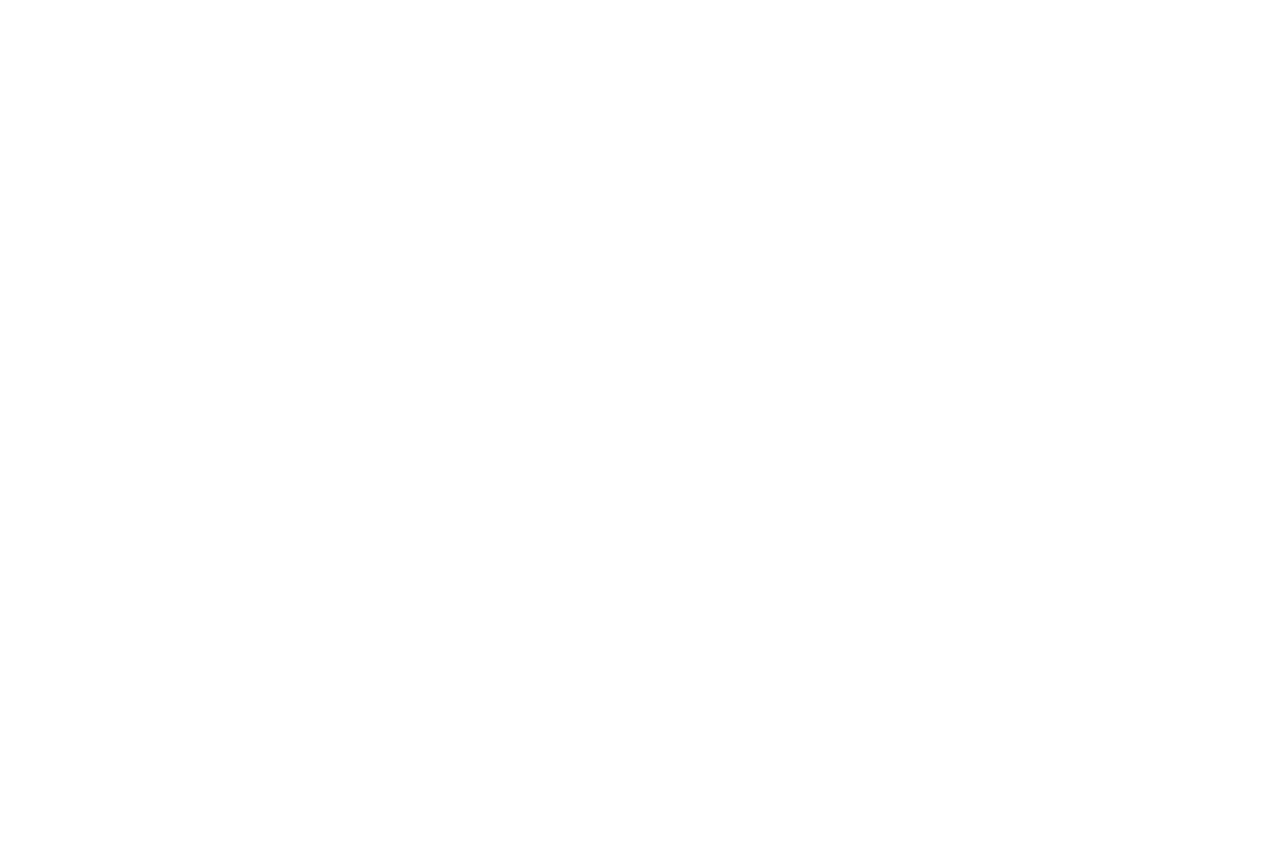
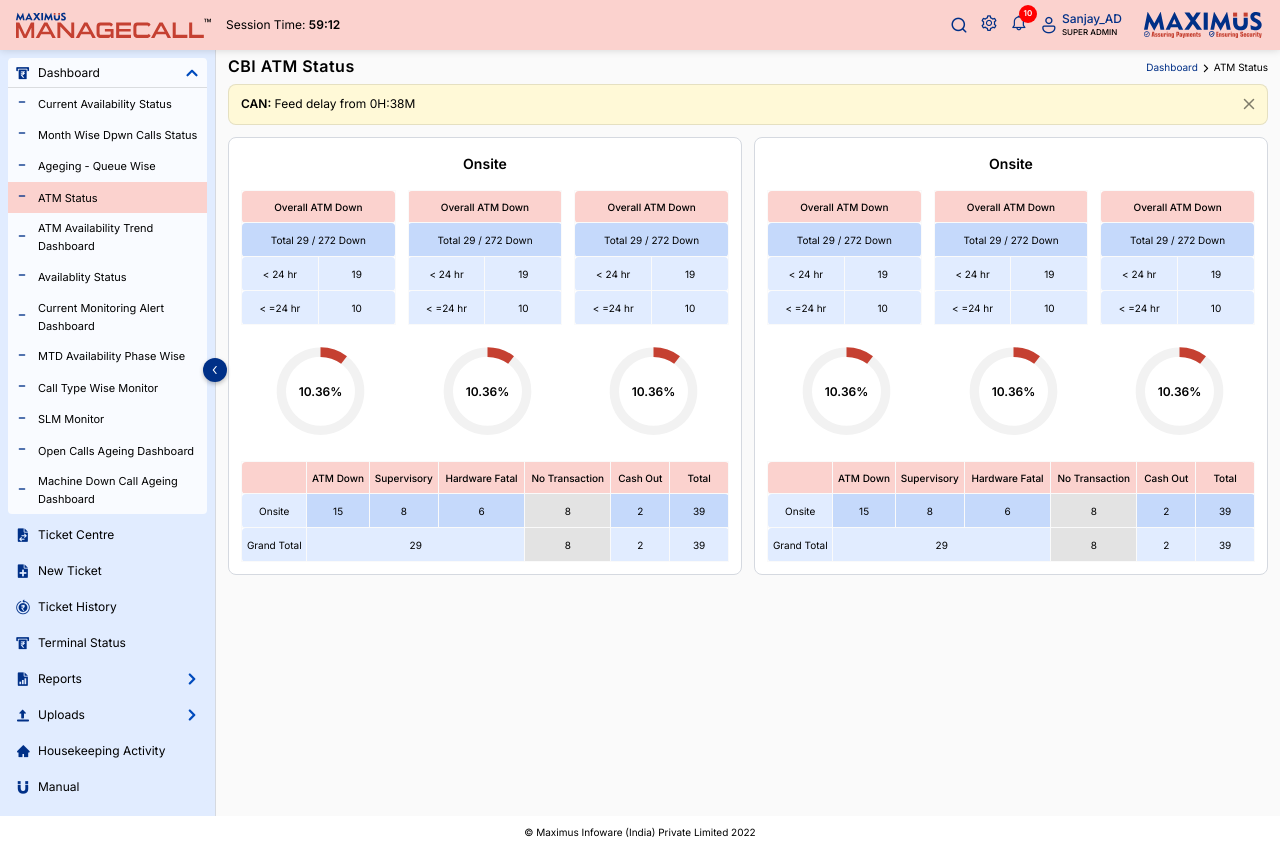
Before and after one commit to oodlesstudio/manage-call, a React (Create React App) app: page /dashboard/atm-status in a window 1280 px wide. Before the commit this address had no page. Before the commit the page ends 800 px from the top, so only its background shows below. Built offline with nearby package versions, Linux system fonts and the light colour scheme.

Commit message:
sidebar fix

```diff
--- a/src/components/common/SideBar.jsx
+++ b/src/components/common/SideBar.jsx
@@ -1,8 +1,15 @@
 import React from "react";
-import { Link, useLocation } from "react-router-dom";
+import { Link, useLocation, matchPath } from "react-router-dom";
 
 const SideBar = (props) => {
-  const path = useLocation().pathname;
+  let path = useLocation().pathname;
+
+  // Card Operation Path
+  let dashboardPath = matchPath("/dashboard/*", path);
+  if (dashboardPath) {
+    dashboardPath = dashboardPath.pathnameBase;
+    console.log(dashboardPath);
+  }
 
   const activeLink = (arr) => {
     if (arr === path) {
@@ -15,6 +22,9 @@
   const activeBtnClass = (arr) => {
     if (arr === path) {
       return "accordion-button";
+    }
+    if (arr === dashboardPath) {
+      return "accordion-button";
     } else {
       return "accordion-button collapsed";
     }
@@ -22,12 +32,18 @@
   const activeAriaExpand = (arr = []) => {
     if (arr === path) {
       return "true";
+    }
+    if (arr === dashboardPath) {
+      return "true";
     } else {
       return "false";
     }
   };
   const activeAccordionBodyClass = (arr) => {
     if (arr === path) {
+      return "accordion-collapse collapse show";
+    }
+    if (arr === dashboardPath) {
       return "accordion-collapse collapse show";
     } else {
       return "accordion-collapse collapse ";
@@ -41,11 +57,11 @@
         <div className="accordion-item">
           <h2 className="accordion-header" id="headingTwo">
             <button
-              className={activeBtnClass("/ageging-queue-wise")}
+              className={activeBtnClass("/dashboard")}
               type="button"
               data-bs-toggle="collapse"
               data-bs-target="#collapseTwo"
-              aria-expanded={activeAriaExpand("/ageging-queue-wise")}
+              aria-expanded={activeAriaExpand("/dashboard")}
               aria-controls="collapseTwo"
             >
               <span className="icon-Icon-21 sidebarIconSize"></span>
@@ -54,7 +70,7 @@
           </h2>
           <div
             id="collapseTwo"
-            className={activeAccordionBodyClass("/ageging-queue-wise")}
+            className={activeAccordionBodyClass("/dashboard")}
             aria-labelledby="headingTwo"
             data-bs-parent="#accordionExample"
           >
@@ -82,8 +98,8 @@
                 </li>
                 <li>
                   <Link
-                    to="/ageging-queue-wise"
-                    className={activeLink("/ageging-queue-wise")}
+                    to="/dashboard/ageging-queue-wise"
+                    className={activeLink("/dashboard/ageging-queue-wise")}
                   >
                     <span className="subMenuLeft">
                       <span className="icon-Icon-2"></span>
@@ -92,7 +108,10 @@
                   </Link>
                 </li>
                 <li>
-                  <Link to="/atm-status">
+                  <Link
+                    to="/dashboard/atm-status"
+                    className={activeLink("/dashboard/atm-status")}
+                  >
                     <span className="subMenuLeft">
                       <span className="icon-Icon-2"></span>
                     </span>
--- a/src/components/common/SidebarSmall.jsx
+++ b/src/components/common/SidebarSmall.jsx
@@ -1,8 +1,27 @@
 import React from "react";
-import { Link, useLocation } from "react-router-dom";
+import { Link, useLocation, matchPath } from "react-router-dom";
 import { Popover, OverlayTrigger } from "react-bootstrap";
 
-const activeLink = (arr) => {};
+const SidebarSmall = (props) => {
+  const path = useLocation().pathname;
+
+  // Card Operation Path
+  let dashboardPath = matchPath("/dashboard/*", path);
+  if (dashboardPath) {
+    dashboardPath = dashboardPath.pathnameBase;
+    console.log(dashboardPath);
+  }
+
+  const activeLink = (arr) => {
+    if (arr === path) {
+      return "activeTab";
+    }
+    if (arr === dashboardPath) {
+      return "activeTab";
+    } else {
+      return "";
+    }
+  };
 
   const dashboardPopover = (
     <Popover id="popover-basic" className="sidebarPopover">
@@ -24,19 +43,16 @@
               <span className="subMenuRight">Month Wise Dpwn Calls Status</span>
             </Link>
           </li>
-        <li>
-          <Link
-            to="/ageging-queue-wise"
-            className={activeLink("/ageging-queue-wise")}
-          >
+          <li className={activeLink("/dashboard/ageging-queue-wise")}>
+            <Link to="/dashboard/ageging-queue-wise">
               <span className="subMenuLeft">
                 <span className="icon-Icon-2"></span>
               </span>
               <span className="subMenuRight">Ageging - Queue Wise</span>
             </Link>
           </li>
-        <li>
-          <Link to="/atm-status">
+          <li className={activeLink("/dashboard/atm-status")}>
+            <Link to="/dashboard/atm-status">
               <span className="subMenuLeft">
                 <span className="icon-Icon-2"></span>
               </span>
@@ -294,17 +310,6 @@
     </Popover>
   );
 
-const SidebarSmall = (props) => {
-  const path = useLocation().pathname;
-
-  const activeLink = (arr) => {
-    if (arr === path) {
-      return "activeTab";
-    } else {
-      return "";
-    }
-  };
-
   return (
     <div className="sidebarSmall">
       {/* Dashboard */}
@@ -315,7 +320,9 @@
           overlay={dashboardPopover}
           rootClose
         >
+          <div className={activeLink("/dashboard")}>
             <span className="icon-Icon-21 sidebarIconSize"></span>
+          </div>
         </OverlayTrigger>
       </div>
 
--- a/src/components/common/common.css
+++ b/src/components/common/common.css
@@ -594,3 +594,15 @@
   margin: 0 auto;
   justify-content: center;
 }
+
+.sidebarPopover {
+  border: none;
+  box-shadow: 2px 2px 8px rgba(0, 0, 0, 0.16);
+  border-radius: 4px;
+  background-color: var(--background-white);
+  overflow: hidden;
+}
+
+.subMenu .activeTab {
+  background-color: var(--color-secondary-light-defaut);
+}
--- a/src/constants/Router.js
+++ b/src/constants/Router.js
@@ -11,9 +11,9 @@
     <BrowserRouter>
       <Routes>
         <Route path="/" element={<TicketCentre />} />
-        <Route path="/ageging-queue-wise" element={<AgegingQueueWise />} />
+        <Route path="/dashboard/ageging-queue-wise" element={<AgegingQueueWise />} />
         <Route path="/new-ticket" element={<NewTicket />} />
-        <Route path="/atm-status" element={<AtmStatus />} />
+        <Route path="/dashboard/atm-status" element={<AtmStatus />} />
       </Routes>
     </BrowserRouter>
   );
```
Also changed, not shown: 1 other file (tests, documents, lock files or other folders). Lines whose indentation alone changed are shown as unchanged.
